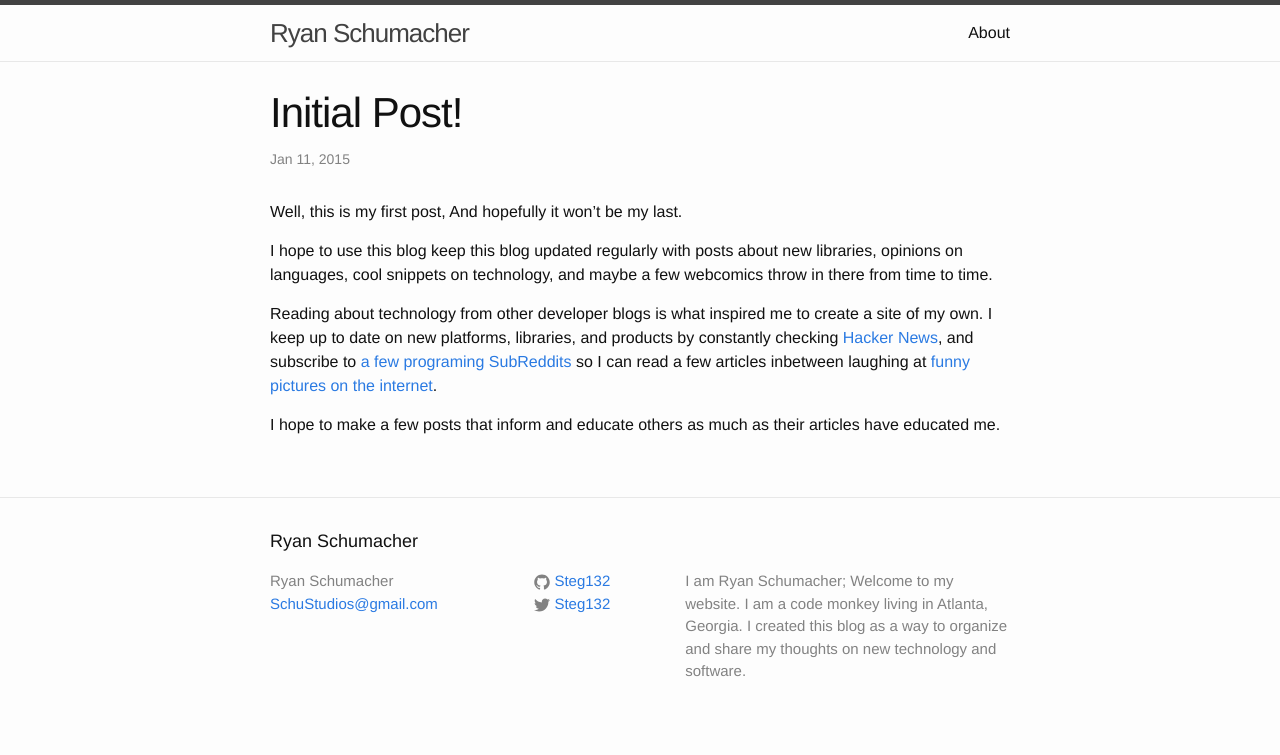
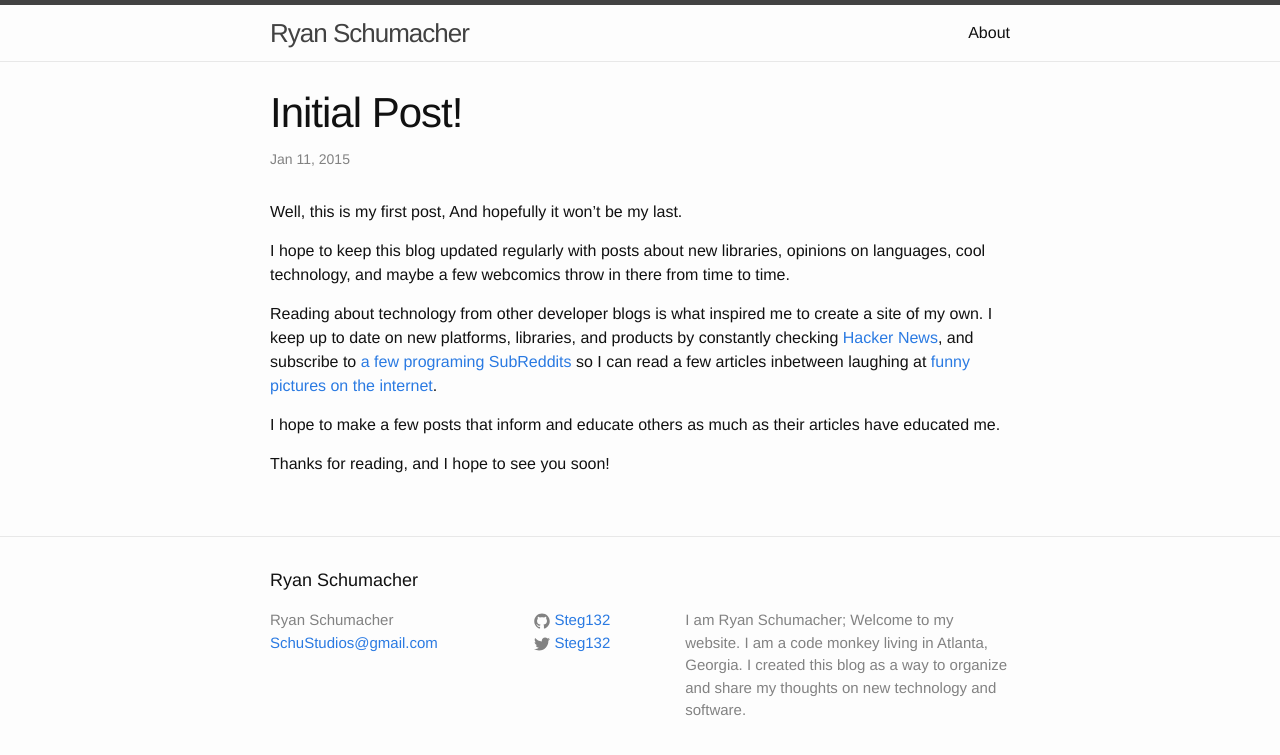
Before and after one commit to schustudios/schustudios.github.io, a Jekyll site: the page built from _posts/2015-01-11-Initial-Post.markdown, in a window 1280 px wide. Shown: the top 755 px of the page. Built offline with Jekyll 4.4.1, drawn with Linux system fonts in a browser that asks for light colours.

Commit message:
I cant spell

```diff
--- a/_posts/2015-01-11-Initial-Post.markdown
+++ b/_posts/2015-01-11-Initial-Post.markdown
@@ -7,12 +7,13 @@ categories: misc first meta
 
 Well, this is my first post, And hopefully it won't be my last.
 
-I hope to use this blog  keep this blog updated regularly with posts about new libraries, opinions on languages, cool snippets on technology, and maybe a few webcomics throw in there from time to time.
+I hope to keep this blog updated regularly with posts about new libraries, opinions on languages, cool technology, and maybe a few webcomics throw in there from time to time.
 
 Reading about technology from other developer blogs is what inspired me to create a site of my own. I keep up to date on new platforms, libraries, and products by constantly checking [Hacker News][hn], and subscribe to [a few][programming] [programing][swift] [SubReddits][truegamedev] so I can read a few articles inbetween laughing at [funny pictures on the internet][funnypic].
 
 I hope to make a few posts that inform and educate others as much as their articles have educated me.
 
+Thanks for reading, and I hope to see you soon!
 
 [ch-blog]: http://blog.codinghorror.com/
 [hn]:			 https://news.ycombinator.com/
```
